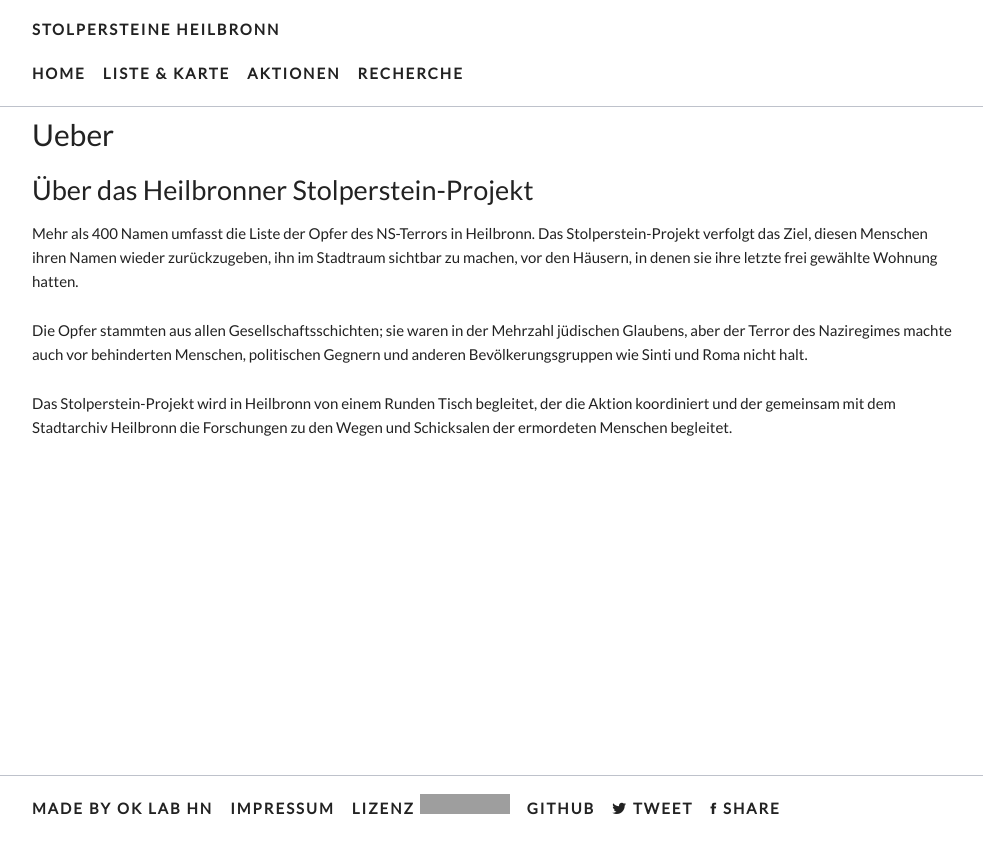
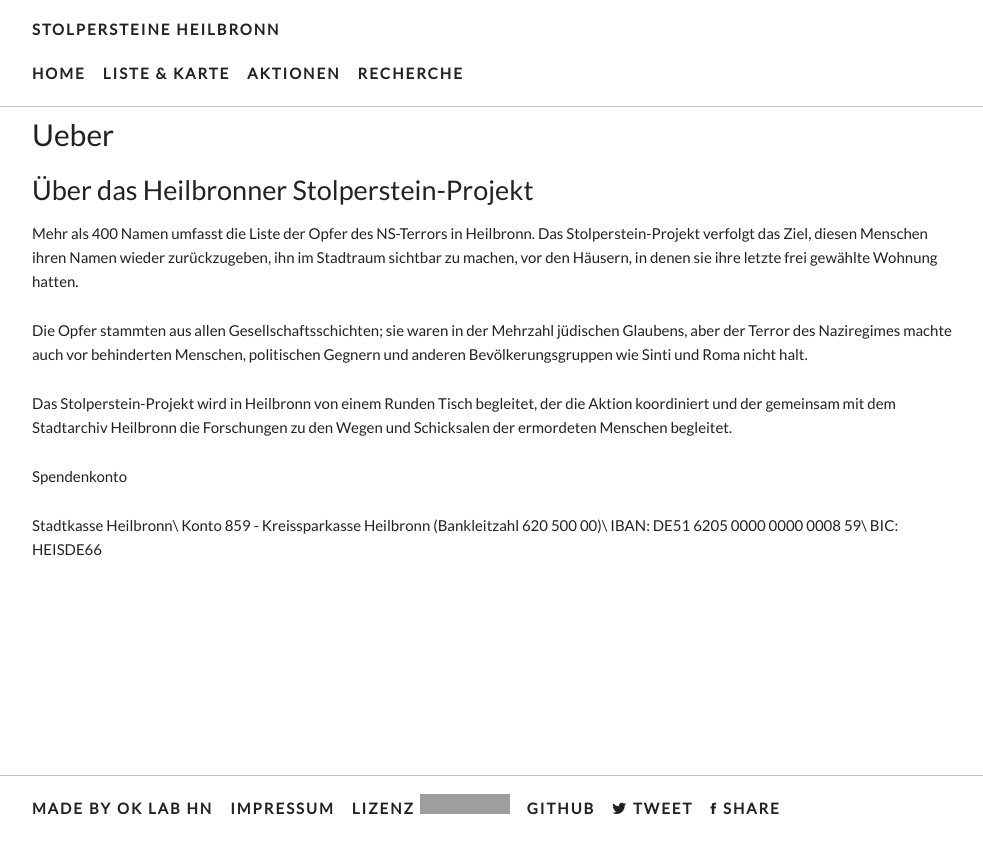
Before and after one commit to opendata-heilbronn/stolpersteine, a Jekyll site: the page built from ueber.md, in a window 1280 px wide. Shown: the top 854 px of the page, without its empty margins (148-1131 px from the left). Built offline with Jekyll 4.4.1, drawn with Linux system fonts in a browser that asks for light colours; nearby versions of some CDN libraries; some web fonts are replaced; our own code applies the rules of GitHub Pages for plain Markdown files; grey boxes are pictures that could not be loaded.

Commit message:
Updated Ueber

```diff
--- a/ueber.md
+++ b/ueber.md
@@ -10,4 +10,15 @@ Mehr als 400 Namen umfasst die Liste der Opfer des NS-Terrors in Heilbronn. Das
 Die Opfer stammten aus allen Gesellschaftsschichten; sie waren in der Mehrzahl jüdischen Glaubens, aber der Terror des Naziregimes machte auch vor behinderten Menschen, politischen Gegnern und anderen Bevölkerungsgruppen wie Sinti und Roma nicht halt.
 </p><p>
 Das Stolperstein-Projekt wird in Heilbronn von einem Runden Tisch begleitet, der die Aktion koordiniert und der gemeinsam mit dem Stadtarchiv Heilbronn die Forschungen zu den Wegen und Schicksalen der ermordeten Menschen begleitet.
+</p><p>
+
+Spendenkonto
+
+</p><p>
+
+Stadtkasse Heilbronn\
+Konto 859 - Kreissparkasse Heilbronn (Bankleitzahl 620 500 00)\
+IBAN: DE51 6205 0000 0000 0008 59\
+BIC: HEISDE66
+
 </p>
```
